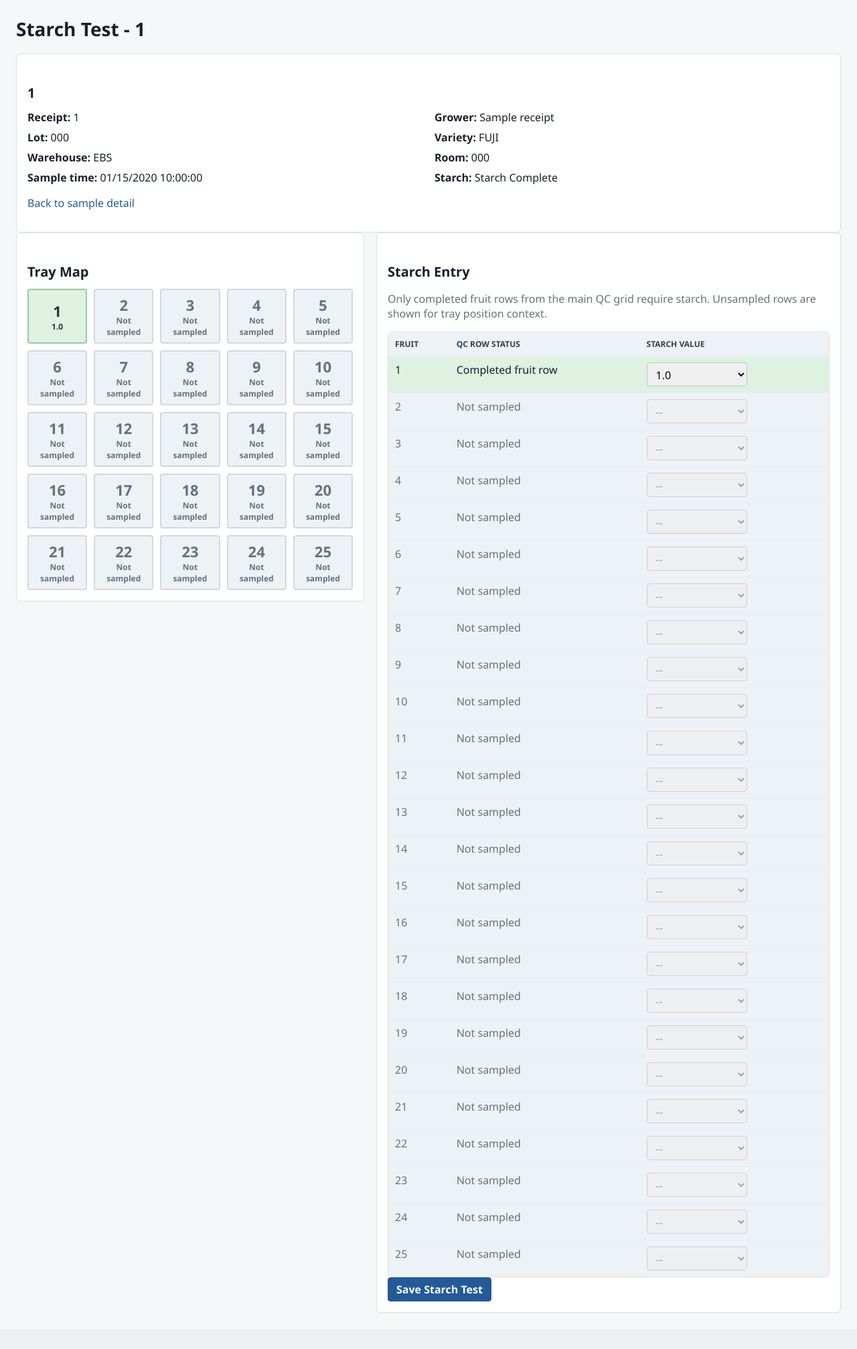
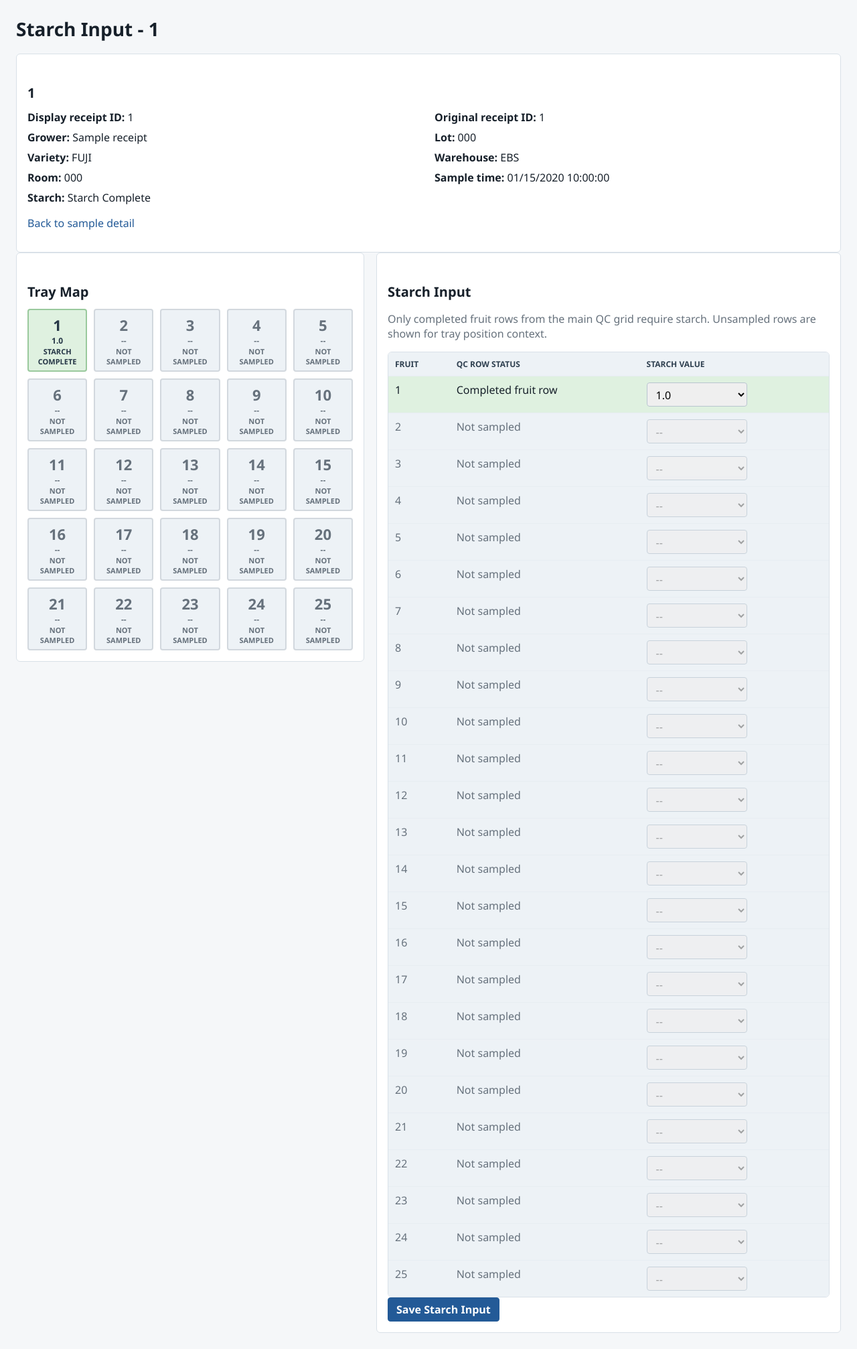
Before and after one commit to Wes-Sysadm/Crop-QC-dashboard, an ASP.NET Core app: page /Samples/1/Starch in a window 1280 px wide. Shown: the part 52-2066 px from the top of the page at 67% size. Before the commit the page ends 2012 px from the top, so only its background shows below. Run offline with ASP.NET Core 8, Linux system fonts and the light colour scheme; tables that the repository leaves empty hold one stand-in row (values such as "Sample post"); data that the repository does not hold is empty.

Commit message:
Clarify dedicated starch input workflow

```diff
--- a/src/CropQc.Web/Views/DailyQc/Index.cshtml
+++ b/src/CropQc.Web/Views/DailyQc/Index.cshtml
@@ -48,7 +48,7 @@
                     <span class="status @StatusClass(sample.StarchStatus)">@sample.StarchStatus</span>
                     @if (!sample.StarchStatus.Contains("complete", StringComparison.OrdinalIgnoreCase))
                     {
-                        <a class="inline-action" href="/Samples/@sample.Id/Starch">Open Starch Test</a>
+                        <a class="inline-action" href="/Samples/@sample.Id/Starch">Starch Input</a>
                     }
                 </td>
                 <td><span class="status @(sample.IsReady ? "ready" : "missing")">@(sample.IsReady ? "Ready" : "Missing")</span></td>
--- a/src/CropQc.Web/Views/Home/Index.cshtml
+++ b/src/CropQc.Web/Views/Home/Index.cshtml
@@ -45,7 +45,7 @@
                     @sample.StarchStatus
                     @if (!sample.StarchStatus.Contains("complete", StringComparison.OrdinalIgnoreCase))
                     {
-                        <a class="inline-action" href="/Samples/@sample.Id/Starch">Open Starch Test</a>
+                        <a class="inline-action" href="/Samples/@sample.Id/Starch">Starch Input</a>
                     }
                 </td>
                 <td>@sample.PhotoStatus</td>
--- a/src/CropQc.Web/Views/Samples/Details.cshtml
+++ b/src/CropQc.Web/Views/Samples/Details.cshtml
@@ -29,7 +29,7 @@
         <p>@Model.Sample.Warehouse | @Model.Sample.Status | Starch: @Model.Sample.StarchStatus | Photos: @Model.Sample.PhotoStatus | Email: @Model.Sample.EmailStatus | Sample size: @Model.Sample.ActualSampleSize</p>
         <p>@StarchSummary(Model.Readiness)</p>
         <p>
-            <a class="button" href="/Samples/@Model.Sample.Id/Starch">Open Starch Test</a>
+            <a class="button" href="/Samples/@Model.Sample.Id/Starch">Starch Input</a>
             <a href="/Receipts/@Model.Sample.ReceiptId">Back to receipt</a>
         </p>
     </section>
@@ -127,7 +127,7 @@
                 </tbody>
             </table>
         </div>
-        <p class="muted">Blank rows are ignored. Use the separate Starch Test page after fruit is cut.</p>
+        <p class="muted">Blank rows are ignored. Use the separate Starch Input page after fruit is cut.</p>
         <button type="submit">Save QC Rows</button>
     </form>
 
--- a/src/CropQc.Web/Views/Samples/Starch.cshtml
+++ b/src/CropQc.Web/Views/Samples/Starch.cshtml
@@ -1,6 +1,6 @@
 @model StarchTestViewModel
 @{
-    ViewData["Title"] = Model.Sample is null ? "Starch Test" : $"Starch Test - {Model.Sample.DisplayReceiptId}";
+    ViewData["Title"] = Model.Sample is null ? "Starch Input" : $"Starch Input - {Model.Sample.DisplayReceiptId}";
 }
 
 <h1>@ViewData["Title"]</h1>
@@ -22,7 +22,8 @@
     <section class="panel">
         <h2>@Model.Sample.DisplayReceiptId</h2>
         <div class="detail-grid">
-            <div><strong>Receipt:</strong> @Model.Receipt.CompuTechReceiptId</div>
+            <div><strong>Display receipt ID:</strong> @Model.Sample.DisplayReceiptId</div>
+            <div><strong>Original receipt ID:</strong> @Model.Receipt.CompuTechReceiptId</div>
             <div><strong>Grower:</strong> @Model.Receipt.GrowerName</div>
             <div><strong>Lot:</strong> @Model.Receipt.LotCode</div>
             <div><strong>Variety:</strong> @Model.Receipt.VarietyCode</div>
@@ -45,16 +46,17 @@
                         <button type="button"
                                 class="tray-position @TrayClass(row)"
                                 data-row-number="@row.RowNumber"
-                                aria-label="Fruit @row.RowNumber starch @TrayLabel(row)">
+                                aria-label="Fruit @row.RowNumber @TrayStatus(row)">
                             <span class="tray-number">@row.RowNumber</span>
                             <span class="tray-value">@TrayLabel(row)</span>
+                            <span class="tray-status">@TrayStatus(row)</span>
                         </button>
                     }
                 </div>
             </section>
 
             <section class="panel">
-                <h2>Starch Entry</h2>
+                <h2>Starch Input</h2>
                 <p class="muted">Only completed fruit rows from the main QC grid require starch. Unsampled rows are shown for tray position context.</p>
                 <div class="table-wrap">
                     <table>
@@ -89,7 +91,7 @@
                         </tbody>
                     </table>
                 </div>
-                <button type="submit">Save Starch Test</button>
+                <button type="submit">Save Starch Input</button>
             </section>
         </div>
     </form>
@@ -150,9 +152,19 @@
     {
         if (!row.IsCompleted)
         {
-            return "Not sampled";
+            return "--";
         }
 
-        return string.IsNullOrWhiteSpace(row.Starch) ? "Missing" : row.Starch;
+        return string.IsNullOrWhiteSpace(row.Starch) ? "--" : row.Starch;
+    }
+
+    private static string TrayStatus(FruitReadingRowViewModel row)
+    {
+        if (!row.IsCompleted)
+        {
+            return "Not Sampled";
+        }
+
+        return row.StarchScaleValueId is null ? "Missing Starch" : "Starch Complete";
     }
 }
--- a/src/CropQc.Web/wwwroot/css/site.css
+++ b/src/CropQc.Web/wwwroot/css/site.css
@@ -23,6 +23,7 @@ h2 { margin: 28px 0 12px; font-size: 20px; }
 label { font-size: 12px; font-weight: 700; color: #4a5968; text-transform: uppercase; }
 input, select, button { height: 36px; border: 1px solid #b9c5d0; border-radius: 4px; padding: 6px 9px; font: inherit; }
 button, .button { display: inline-flex; align-items: center; justify-content: center; min-height: 36px; padding: 7px 12px; border-radius: 4px; border: 1px solid #235a97; background: #235a97; color: white; font-weight: 700; cursor: pointer; }
+.secondary-button { min-height: 30px; background: white; color: #235a97; }
 button:disabled { background: #d2d8de; border-color: #c0c8d0; color: #66717c; cursor: not-allowed; }
 .button-row { display: flex; gap: 10px; flex-wrap: wrap; }
 .table-wrap { overflow-x: auto; background: white; border: 1px solid #d9e1e8; border-radius: 6px; }
@@ -59,10 +60,11 @@ button.chip:hover, button.chip:focus { background: #eaf2f8; border-color: #235a9
 .inline-action { display: block; margin-top: 4px; font-size: 12px; font-weight: 700; }
 .starch-workspace { display: grid; grid-template-columns: minmax(360px, 520px) minmax(520px, 1fr); gap: 18px; align-items: start; }
 .tray-map { display: grid; grid-template-columns: repeat(5, minmax(64px, 1fr)); gap: 10px; }
-.tray-position { display: grid; align-content: center; justify-items: center; min-height: 82px; padding: 8px; border: 2px solid #d9e1e8; background: white; color: #263747; }
+.tray-position { display: grid; align-content: center; justify-items: center; min-height: 94px; padding: 8px; border: 2px solid #d9e1e8; background: white; color: #263747; }
 .tray-position:hover, .tray-position:focus { border-color: #235a97; outline: 0; }
 .tray-number { font-size: 22px; font-weight: 800; }
 .tray-value { font-size: 12px; font-weight: 700; text-align: center; white-space: normal; }
+.tray-status { font-size: 11px; font-weight: 800; text-align: center; text-transform: uppercase; white-space: normal; }
 .complete-starch { background: #dff1e0; border-color: #9ac99d; }
 .missing-starch { background: #fff8e1; border-color: #f0c96a; }
 .not-sampled { background: #edf2f6; border-color: #d2d8de; color: #66717c; }
```
Also changed, not shown: src/CropQc.Web/Views/Receipts/Details.cshtml (+11 -1 lines).
